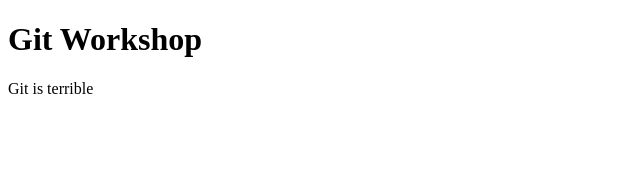
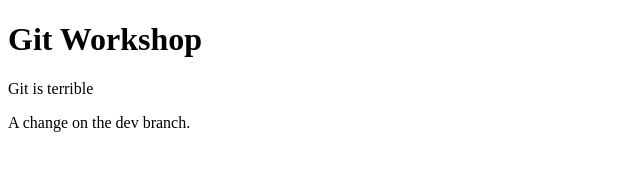
Before and after one commit to barberjoe/Example, a plain HTML site: page index.html in a window 1280 px wide. Shown: the whole page, without its empty margins (0-640 px from the left). Drawn offline with Linux system fonts and the light colour scheme.

Commit message:
Made change to dev branch

```diff
--- a/index.html
+++ b/index.html
@@ -6,5 +6,6 @@
 	<body>
 		<h1>Git Workshop</h1>
 		<p>Git is terrible</p>
+		<p>A change on the dev branch.</p>
 	</body>
 </html>
```
